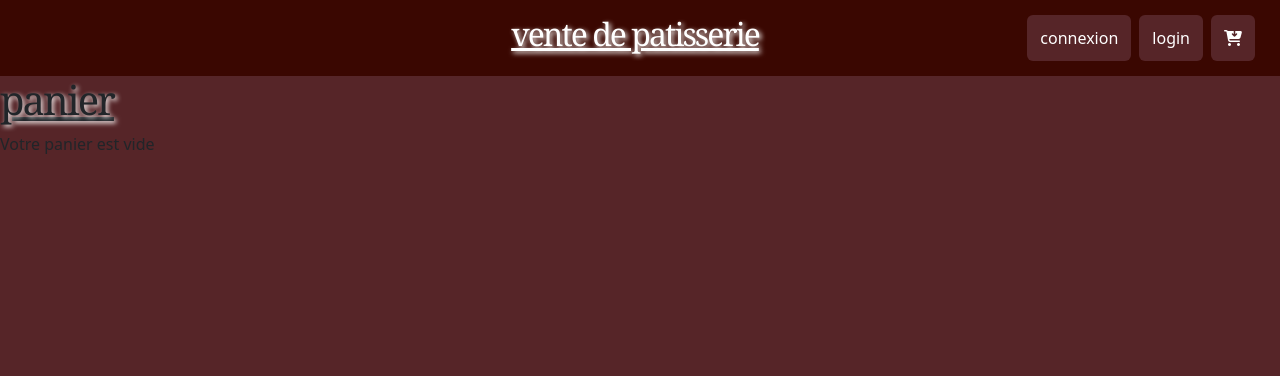
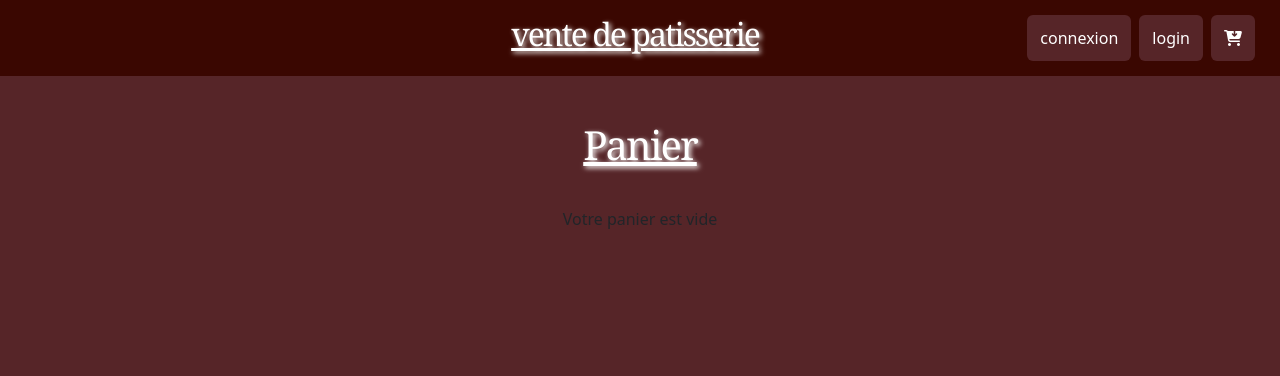
Before and after one commit to nawalbey/vente_de_patisserie, a PHP site: page /vente_de_patisserie/views/panier.php in a window 1280 px wide. Shown: the top 376 px of the page. Run offline with PHP 8.4, Linux system fonts and the light colour scheme.

Commit message:
css panier

```diff
--- a/asset/css/style.css
+++ b/asset/css/style.css
@@ -66,7 +66,9 @@ label {
   color: white;
   background-color: #3a0701;
 }
-/* fin de la class */
+/* fin de la class button1 */
+
+/* debut de la class2 */
 .class2 {
   background-image: url(../img/c27ce794ab5c57eceb709d973b886011.jpeg);
   background-size: cover;
@@ -77,6 +79,7 @@ label {
   position: relative;
   position: fixed;
 }
+/* fin de la class2 */
 .form1 {
   position: absolute;
   left: 300px;
@@ -211,6 +214,7 @@ p {
 .card-text {
   margin-top: 10px;
   text-align: center;
+
 }
 .ajout_admin_gateau h1 {
   text-align: center;
@@ -254,3 +258,22 @@ i {
   color: white;
 }
 /* fin du panier 'i' */
+
+.class4 {
+  justify-content: center;
+  display: flex;
+  color: white;
+  margin-top: 45px;
+}
+.panier {
+  display: flex;
+  justify-content: center;
+  margin-top: 25px;
+}
+.card-text1 {
+  background-color: #562528;
+  color: white;
+  font-weight: bold;
+  padding: 10px;
+  border-radius: 30px;
+}
--- a/views/panier.php
+++ b/views/panier.php
@@ -10,8 +10,10 @@ if (!empty($_SESSION['cart'])) {
     $messageVide = "Votre panier est vide";
 }
 ?>
-
-<h1>panier</h1>
+<div class="class4">
+    <h1>Panier</h1>
+</div>
+<div class="panier">
     <?php
     if (isset($gateaux)) {
         foreach ($gateaux as $key => $gateau) { ?>
@@ -30,7 +32,8 @@ if (isset($gateaux)) {
                             <p class="card-text">
                                 <?php echo $gateau["article"]['description']; ?>
                             </p><br>
-                        <p class="card-text">
+                            <p class="card-text1">
+                                <i class="fa-solid fa-cookie-bite"></i>
                                 <?php echo $gateau["quantite"]; ?>
                             </p><br>
 
@@ -41,5 +44,7 @@ if (isset($gateaux)) {
     } else { ?>
             <p><?= $messageVide ?></p>
     <?php } ?>
+</div>
+
 
 <?php include_once "../inc/footer.php" ?>
```
Lines whose indentation alone changed are shown as unchanged.
